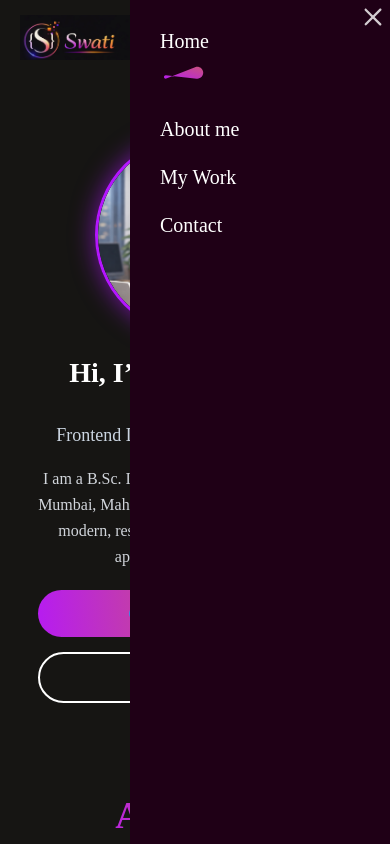
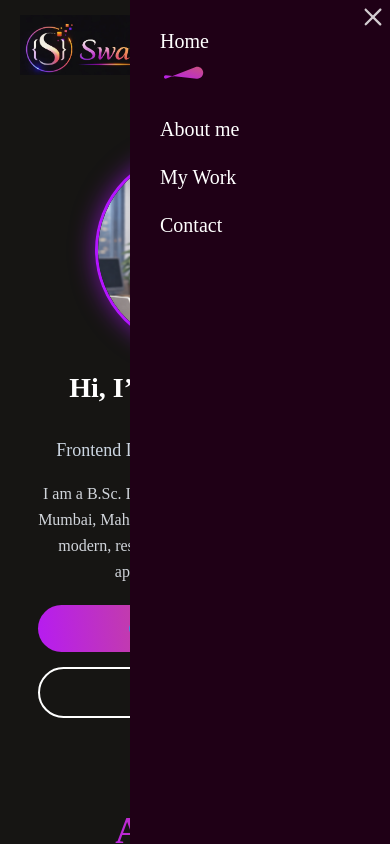
Before and after one commit to 1052swati/portfolio_react, a React app: page / in a window 390 px wide. Built offline with nearby package versions, Linux system fonts and the light colour scheme; the HTML template or start-up script is replaced by a standard one.

Commit message:
logo fixed

```diff
--- a/src/Components/Navbar/Navbar.css
+++ b/src/Components/Navbar/Navbar.css
@@ -145,7 +145,7 @@
 
   /* LOGO FIX */
   .logo-img{
-    height: 45px !important;
+    height: 60px !important;
     width: auto !important;
     object-fit: contain;
   }
```
